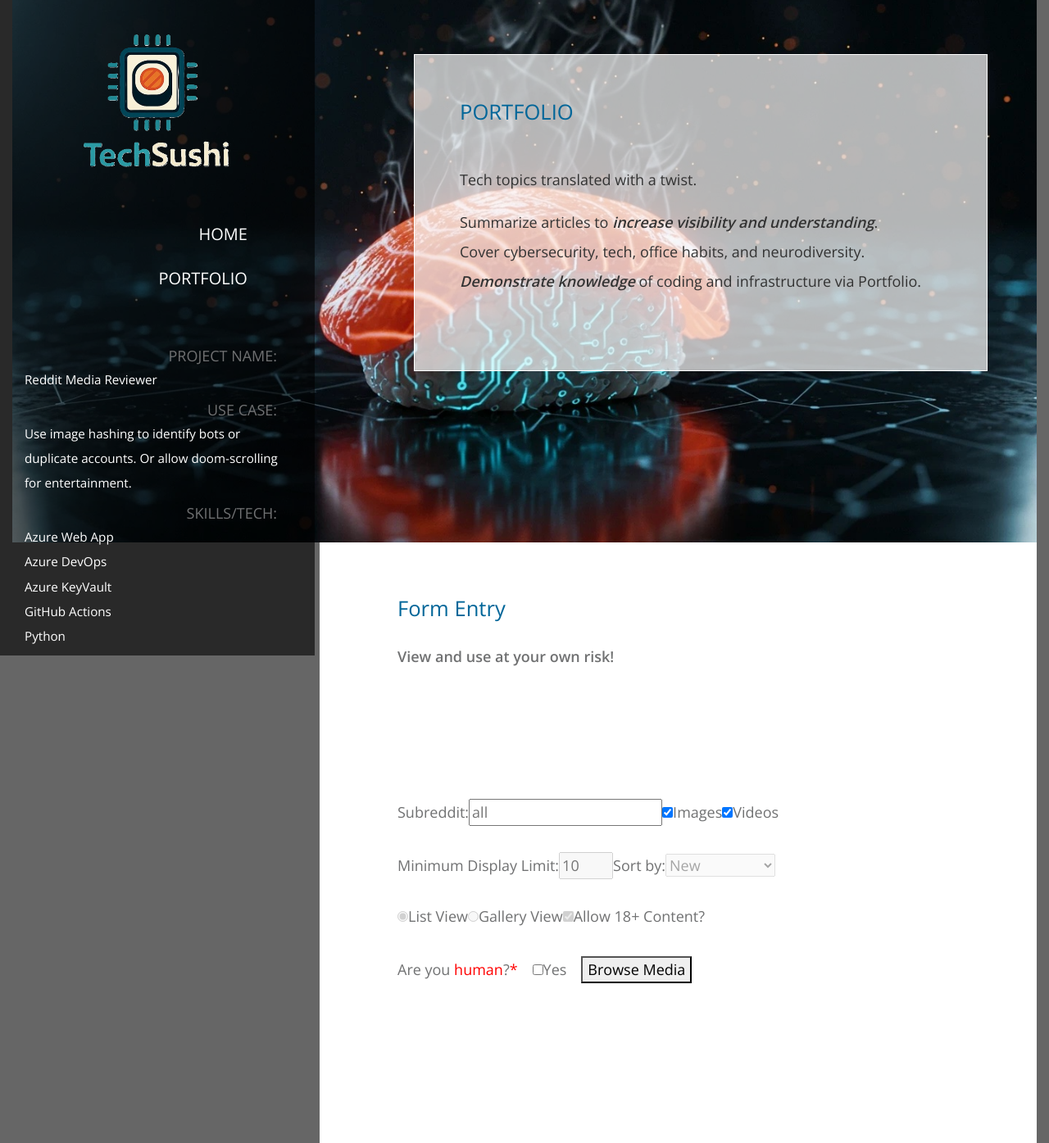
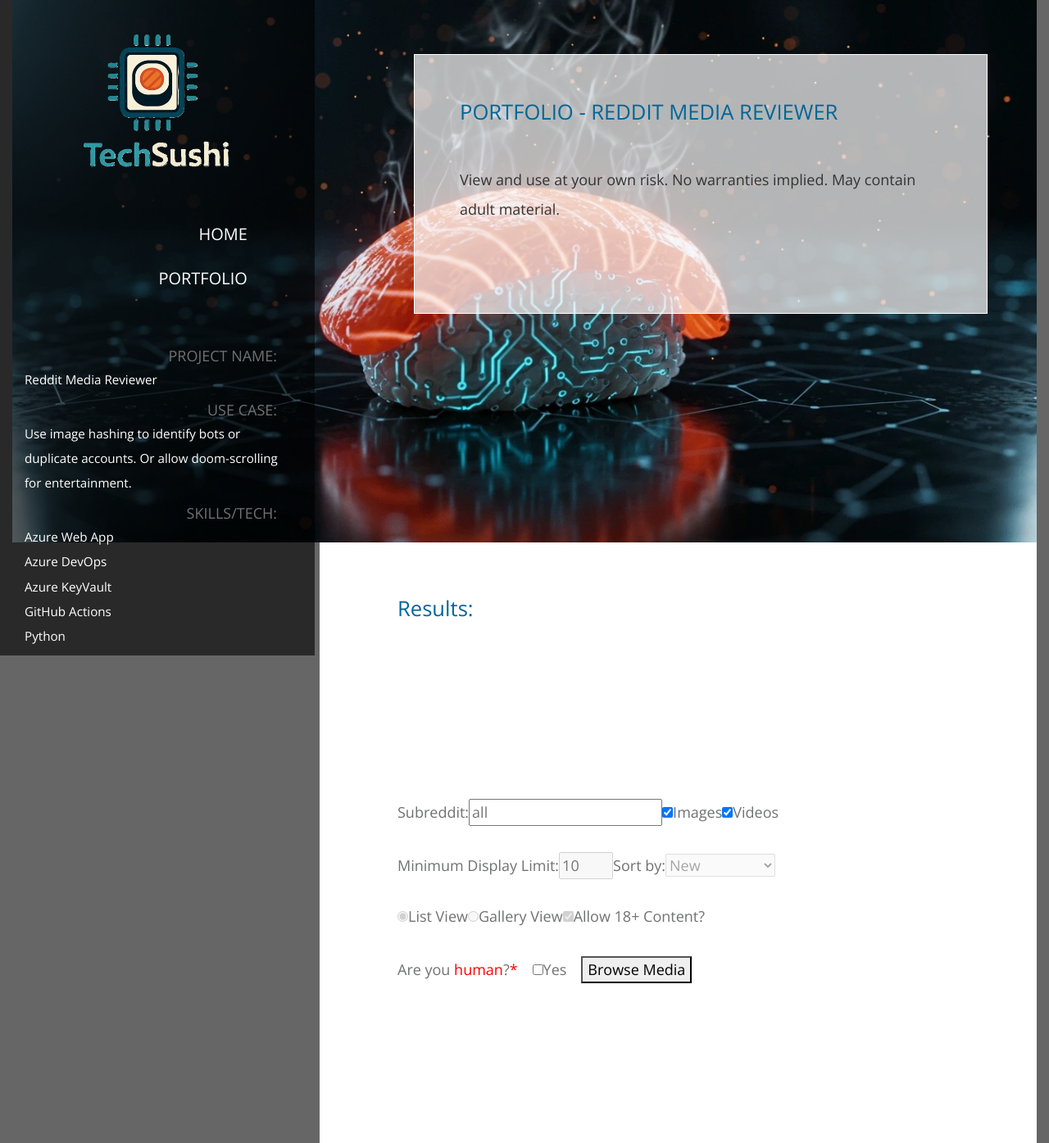
Before and after one commit to jdturbeau/repo-techsushi-portfolio-py, a Flask app: page /rmrwrap in a window 1280 px wide. Shown: the whole page at 82% size. Run offline with Flask 3, Linux system fonts and the light colour scheme; some libraries are stand-ins or nearby versions.

Commit message:
Update proj_body.html

```diff
--- a/templates/proj_body.html
+++ b/templates/proj_body.html
@@ -6,16 +6,11 @@
               <div class="tm-section-wrap">
                 <section id="home" class="tm-section">
                     <div class="tm-bg-white-transparent tm-intro">
-                        <h2 class="tm-section-title mb-5 text-uppercase tm-color-primary">Portfolio</h2>
-                        <p class="tm-color-gray">
-                          Tech topics translated with a twist.
-                        </p>
+                        <h2 class="tm-section-title mb-5 text-uppercase tm-color-primary">Portfolio - {{ strProjName }}</h2>
                         <p class="mb-0 tm-color-gray">
-                          Summarize articles to <b><i>increase visibility and understanding</i></b>.<br>
-                          Cover cybersecurity, tech, office habits, and neurodiversity.<br>
-                          <b><i>Demonstrate knowledge</i></b> of coding and infrastructure via Portfolio.<br><br>
+                          View and use at your own risk. No warranties implied. May contain adult material.
+                        </p><br><br>
                         {{ strProjOverview }}
-                        </p>
                     </div>
                 </section>
             </div>
@@ -26,9 +21,9 @@
 <div class="col-12 tm-section-pad">
 <div class="tm-flex-item-left">
 <div class="tm-w-80">
-<h2 class="tm-color-primary tm-section-title mb-4">Form Entry</h2>
+<h2 class="tm-color-primary tm-section-title mb-4">Results:</h2>
 <p class="mb-5">
-<b>View and use at your own risk!</b><br><br>
+<br><br>
 
             <!-- option for escaping markup from parameter to template - safe (ensure not user input otherwise concern of XSS) -->
                                     <!-- bracket var | safe bracket -->
```
